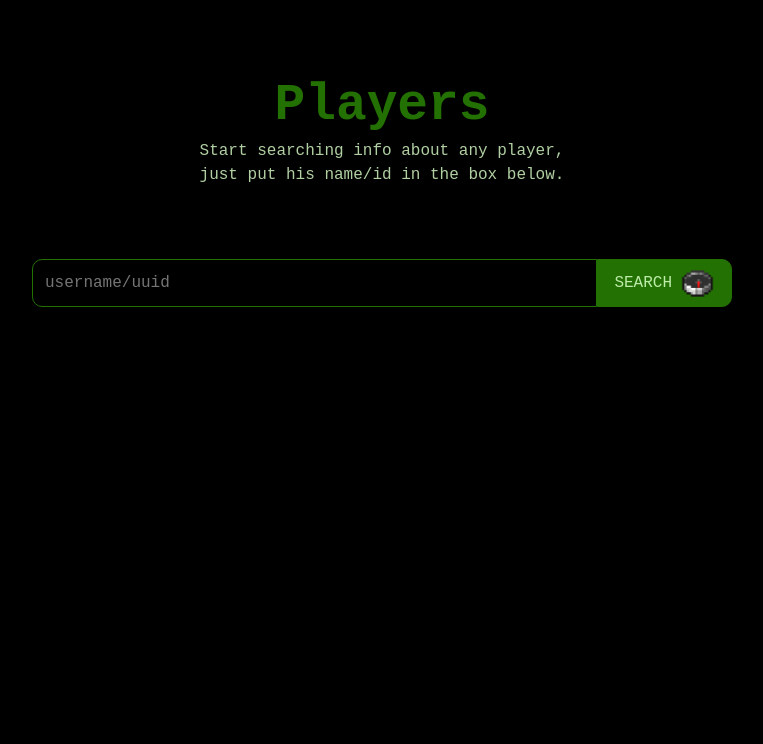
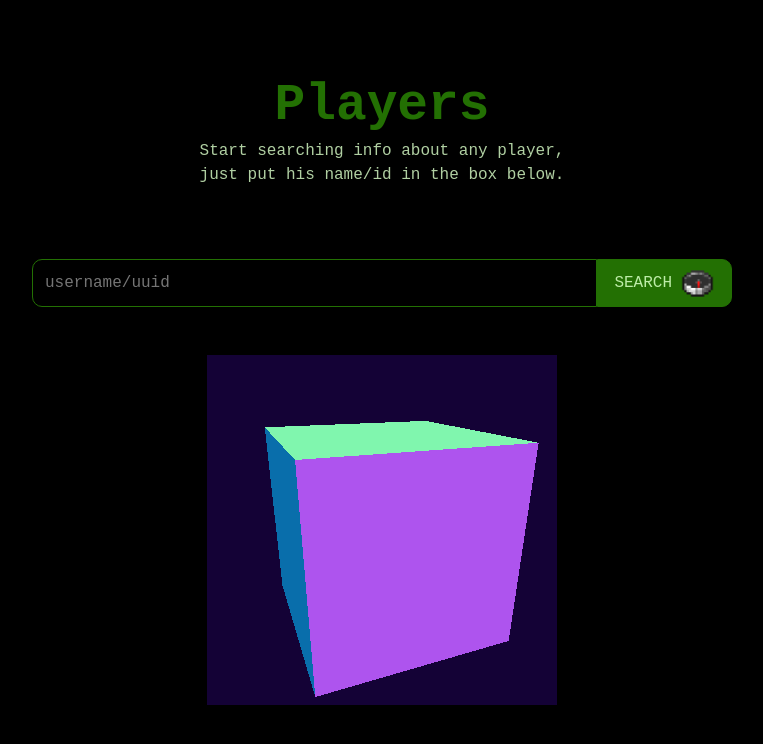
Before and after one commit to GuillermoUrielCruzFuente/mine-giver, a Next.js app: page /players in a window 1280 px wide. Shown: the top 744 px of the page, without its empty margins (258-1021 px from the left). Built offline with nearby package versions, Linux system fonts and the light colour scheme; a web font is replaced by a local one.

Commit message:
hello cube three js

```diff
--- a/src/components/ThreePlayerRender.tsx
+++ b/src/components/ThreePlayerRender.tsx
@@ -1,7 +1,50 @@
-
+import styles from "@/styles/components/ThreePlayerRender.module.scss";
+import { useEffect, useRef } from "react";
+import {
+	BoxGeometry,
+	Mesh,
+	MeshNormalMaterial,
+	PerspectiveCamera,
+	Scene,
+	WebGLRenderer,
+} from "three";
 
 const ThreePlayerRender = () => {
+	const refRenderer = useRef<HTMLDivElement>(null);
 
-}
+	useEffect(() => {
+		const scene = new Scene();
+		const camera = new PerspectiveCamera();
+		const renderer = new WebGLRenderer();
+		renderer.setSize(350, 350);
+		renderer.setClearColor(0x140236);
+		refRenderer.current?.appendChild(renderer.domElement);
+
+		const geometry = new BoxGeometry(1, 1, 1);
+		const material = new MeshNormalMaterial();
+		const box = new Mesh(geometry, material);
+		scene.add(box);
+
+		camera.position.z = 2;
+
+		const animate = () => {
+			requestAnimationFrame(animate);
+
+			box.rotation.x += 0.02;
+			box.rotation.y += 0.02;
+
+			renderer.render(scene, camera);
+		};
+
+		animate();
+
+		return () => {
+			scene.clear();
+			refRenderer.current!.removeChild(renderer.domElement);
+		};
+	}, []);
+
+	return <div className={styles.renderContainer} ref={refRenderer}></div>;
+};
 
 export default ThreePlayerRender;
--- /dev/null
+++ b/src/styles/components/ThreePlayerRender.module.scss
@@ -0,0 +1,9 @@
+.renderContainer {
+	margin-top: 3rem;
+
+	$canvas-size: 350px;
+	width: $canvas-size;
+	height: $canvas-size;
+
+	background-color: rgb(14, 2, 36);
+}
```
